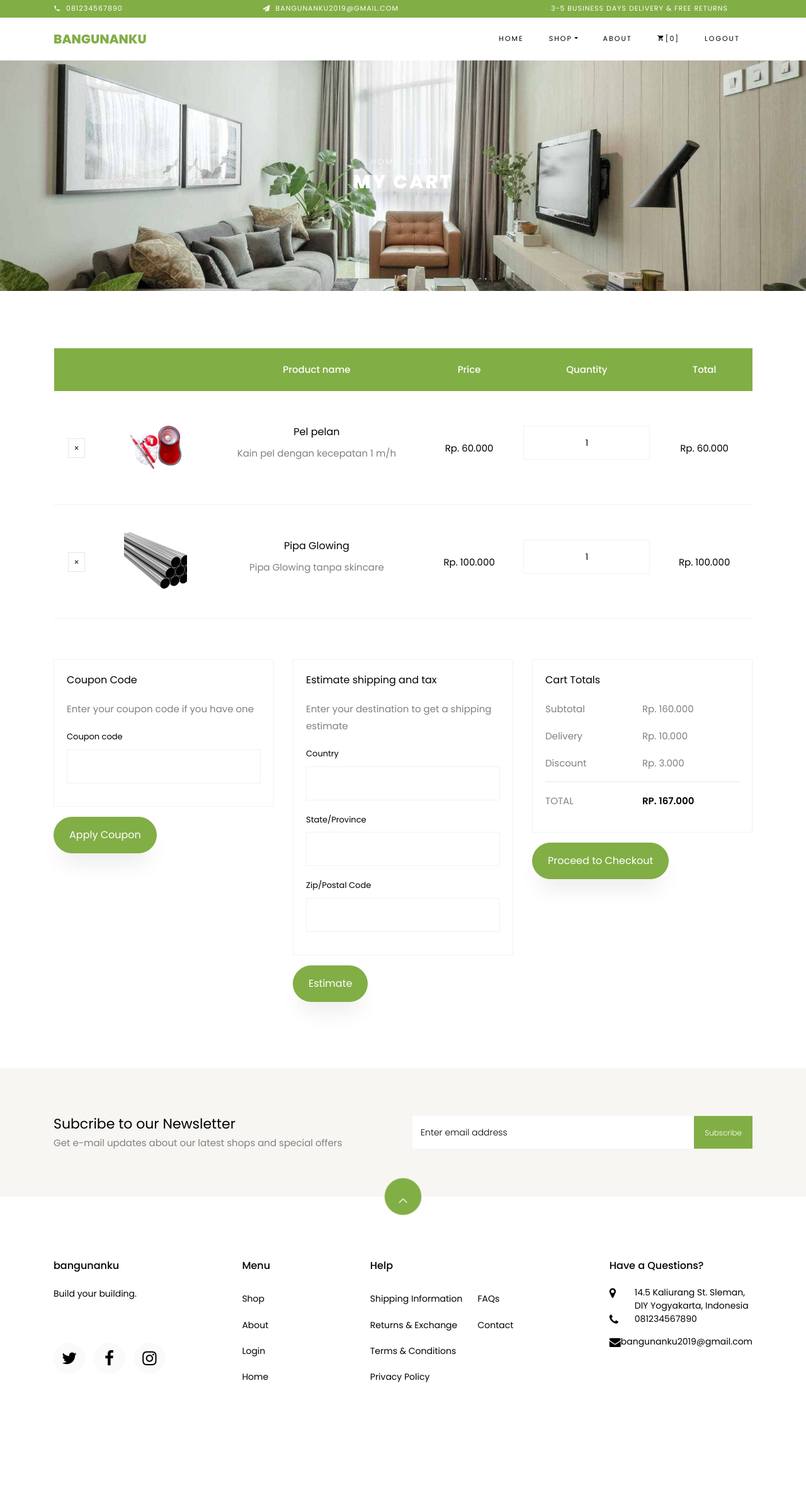
After one commit to borota1312/bangunanku, a PHP site: page /cart.php in a window 1280 px wide. The commit adds this page. Shown: the whole page at 63% size. Run offline with PHP 8.4, Linux system fonts and the light colour scheme; the visitor is signed in with stand-in values (Sample User, id 1); some libraries are stand-ins or nearby versions; some web fonts are replaced.

Commit message:
halaman cart

```diff
--- /dev/null
+++ b/cart.php
@@ -0,0 +1,343 @@
+<?php
+require 'config.php';
+if ($_SESSION['login']!=true) {
+    header("Location: login.php");
+}
+$page = "Cart";
+?>
+<!DOCTYPE html>
+<html lang="en">
+  <head>
+    <title>Banngunanku - Build your building.</title>
+    <meta charset="utf-8">
+    <meta name="viewport" content="width=device-width, initial-scale=1, shrink-to-fit=no">
+
+    <link href="https://fonts.googleapis.com/css?family=Poppins:200,300,400,500,600,700,800&display=swap" rel="stylesheet">
+    <link href="https://fonts.googleapis.com/css?family=Lora:400,400i,700,700i&display=swap" rel="stylesheet">
+    <link href="https://fonts.googleapis.com/css?family=Amatic+SC:400,700&display=swap" rel="stylesheet">
+
+    <link rel="stylesheet" href="css/open-iconic-bootstrap.min.css">
+    <link rel="stylesheet" href="css/animate.css">
+
+    <link rel="stylesheet" href="css/owl.carousel.min.css">
+    <link rel="stylesheet" href="css/owl.theme.default.min.css">
+    <link rel="stylesheet" href="css/magnific-popup.css">
+
+    <link rel="stylesheet" href="css/aos.css">
+
+    <link rel="stylesheet" href="css/ionicons.min.css">
+
+    <link rel="stylesheet" href="css/bootstrap-datepicker.css">
+    <link rel="stylesheet" href="css/jquery.timepicker.css">
+
+
+    <link rel="stylesheet" href="css/flaticon.css">
+    <link rel="stylesheet" href="css/icomoon.css">
+    <link rel="stylesheet" href="css/style.css">
+  </head>
+  <body class="goto-here">
+		<div class="py-1 bg-primary">
+    	<div class="container">
+    		<div class="row no-gutters d-flex align-items-start align-items-center px-md-0">
+	    		<div class="col-lg-12 d-block">
+		    		<div class="row d-flex">
+		    			<div class="col-md pr-4 d-flex topper align-items-center">
+					    	<div class="icon mr-2 d-flex justify-content-center align-items-center"><span class="icon-phone2"></span></div>
+						    <span class="text">081234567890</span>
+					    </div>
+					    <div class="col-md pr-4 d-flex topper align-items-center">
+					    	<div class="icon mr-2 d-flex justify-content-center align-items-center"><span class="icon-paper-plane"></span></div>
+						    <span class="text">bangunanku2019@gmail.com</span>
+					    </div>
+					    <div class="col-md-5 pr-4 d-flex topper align-items-center text-lg-right">
+						    <span class="text">3-5 Business days delivery &amp; Free Returns</span>
+					    </div>
+				    </div>
+			    </div>
+		    </div>
+		  </div>
+    </div>
+    <?php include 'navbar.php'; ?>
+    <!-- END nav -->
+
+    <div class="hero-wrap hero-bread" style="background-image: url('images/ruangkeluarga.jpg');">
+      <div class="container">
+        <div class="row no-gutters slider-text align-items-center justify-content-center">
+          <div class="col-md-9 ftco-animate text-center">
+          	<p class="breadcrumbs"><span class="mr-2"><a href="index.html">Home</a></span> <span>Cart</span></p>
+            <h1 class="mb-0 bread">My Cart</h1>
+          </div>
+        </div>
+      </div>
+    </div>
+
+    <section class="ftco-section ftco-cart">
+			<div class="container">
+				<div class="row">
+    			<div class="col-md-12 ftco-animate">
+    				<div class="cart-list">
+	    				<table class="table">
+						    <thead class="thead-primary">
+						      <tr class="text-center">
+						        <th>&nbsp;</th>
+						        <th>&nbsp;</th>
+						        <th>Product name</th>
+						        <th>Price</th>
+						        <th>Quantity</th>
+						        <th>Total</th>
+						      </tr>
+						    </thead>
+						    <tbody>
+						      <tr class="text-center">
+						        <td class="product-remove"><a href="#"><span class="ion-ios-close"></span></a></td>
+
+						        <td class="image-prod"><div class="img" style="background-image:url(images/pel.png);"></div></td>
+
+						        <td class="product-name">
+						        	<h3>Pel pelan</h3>
+						        	<p>Kain pel dengan kecepatan 1 m/h</p>
+						        </td>
+
+						        <td class="price">Rp. 60.000</td>
+
+						        <td class="quantity">
+						        	<div class="input-group mb-3">
+					             	<input type="text" name="quantity" class="quantity form-control input-number" value="1" min="1" max="100">
+					          	</div>
+					          </td>
+
+						        <td class="total">Rp. 60.000</td>
+						      </tr><!-- END TR-->
+
+						      <tr class="text-center">
+						        <td class="product-remove"><a href="#"><span class="ion-ios-close"></span></a></td>
+
+						        <td class="image-prod"><div class="img" style="background-image:url(images/pipa.png);"></div></td>
+
+						        <td class="product-name">
+						        	<h3>Pipa Glowing</h3>
+						        	<p>Pipa Glowing tanpa skincare</p>
+						        </td>
+
+						        <td class="price">Rp. 100.000</td>
+
+						        <td class="quantity">
+						        	<div class="input-group mb-3">
+					             	<input type="text" name="quantity" class="quantity form-control input-number" value="1" min="1" max="100">
+					          	</div>
+					          </td>
+
+						        <td class="total">Rp. 100.000</td>
+						      </tr><!-- END TR-->
+						    </tbody>
+						  </table>
+					  </div>
+    			</div>
+    		</div>
+    		<div class="row justify-content-end">
+    			<div class="col-lg-4 mt-5 cart-wrap ftco-animate">
+    				<div class="cart-total mb-3">
+    					<h3>Coupon Code</h3>
+    					<p>Enter your coupon code if you have one</p>
+  						<form action="#" class="info">
+	              <div class="form-group">
+	              	<label for="">Coupon code</label>
+	                <input type="text" class="form-control text-left px-3" placeholder="">
+	              </div>
+	            </form>
+    				</div>
+    				<p><a href="checkout.html" class="btn btn-primary py-3 px-4">Apply Coupon</a></p>
+    			</div>
+    			<div class="col-lg-4 mt-5 cart-wrap ftco-animate">
+    				<div class="cart-total mb-3">
+    					<h3>Estimate shipping and tax</h3>
+    					<p>Enter your destination to get a shipping estimate</p>
+  						<form action="#" class="info">
+	              <div class="form-group">
+	              	<label for="">Country</label>
+	                <input type="text" class="form-control text-left px-3" placeholder="">
+	              </div>
+	              <div class="form-group">
+	              	<label for="country">State/Province</label>
+	                <input type="text" class="form-control text-left px-3" placeholder="">
+	              </div>
+	              <div class="form-group">
+	              	<label for="country">Zip/Postal Code</label>
+	                <input type="text" class="form-control text-left px-3" placeholder="">
+	              </div>
+	            </form>
+    				</div>
+    				<p><a href="checkout.html" class="btn btn-primary py-3 px-4">Estimate</a></p>
+    			</div>
+    			<div class="col-lg-4 mt-5 cart-wrap ftco-animate">
+    				<div class="cart-total mb-3">
+    					<h3>Cart Totals</h3>
+    					<p class="d-flex">
+    						<span>Subtotal</span>
+    						<span>Rp. 160.000</span>
+    					</p>
+    					<p class="d-flex">
+    						<span>Delivery</span>
+    						<span>Rp. 10.000</span>
+    					</p>
+    					<p class="d-flex">
+    						<span>Discount</span>
+    						<span>Rp. 3.000</span>
+    					</p>
+    					<hr>
+    					<p class="d-flex total-price">
+    						<span>Total</span>
+    						<span>Rp. 167.000</span>
+    					</p>
+    				</div>
+    				<p><a href="checkout.html" class="btn btn-primary py-3 px-4">Proceed to Checkout</a></p>
+    			</div>
+    		</div>
+			</div>
+		</section>
+
+		<section class="ftco-section ftco-no-pt ftco-no-pb py-5 bg-light">
+      <div class="container py-4">
+        <div class="row d-flex justify-content-center py-5">
+          <div class="col-md-6">
+          	<h2 style="font-size: 22px;" class="mb-0">Subcribe to our Newsletter</h2>
+          	<span>Get e-mail updates about our latest shops and special offers</span>
+          </div>
+          <div class="col-md-6 d-flex align-items-center">
+            <form action="#" class="subscribe-form">
+              <div class="form-group d-flex">
+                <input type="text" class="form-control" placeholder="Enter email address">
+                <input type="submit" value="Subscribe" class="submit px-3">
+              </div>
+            </form>
+          </div>
+        </div>
+      </div>
+    </section>
+    <footer class="ftco-footer ftco-section">
+      <div class="container">
+      	<div class="row">
+      		<div class="mouse">
+						<a href="#" class="mouse-icon">
+							<div class="mouse-wheel"><span class="ion-ios-arrow-up"></span></div>
+						</a>
+					</div>
+      	</div>
+        <div class="row mb-5">
+          <div class="col-md">
+            <div class="ftco-footer-widget mb-4">
+              <h2 class="ftco-heading-2">bangunanku</h2>
+              <p>Build your building.</p>
+              <ul class="ftco-footer-social list-unstyled float-md-left float-lft mt-5">
+                <li class="ftco-animate"><a href="#"><span class="icon-twitter"></span></a></li>
+                <li class="ftco-animate"><a href="#"><span class="icon-facebook"></span></a></li>
+                <li class="ftco-animate"><a href="#"><span class="icon-instagram"></span></a></li>
+              </ul>
+            </div>
+          </div>
+          <div class="col-md">
+            <div class="ftco-footer-widget mb-4 ml-md-5">
+              <h2 class="ftco-heading-2">Menu</h2>
+              <ul class="list-unstyled">
+                <li><a href="shop.html" class="py-2 d-block">Shop</a></li>
+                <li><a href="about.html" class="py-2 d-block">About</a></li>
+                <li><a href="login.html" class="py-2 d-block">Login</a></li>
+                <li><a href="index.html" class="py-2 d-block">Home</a></li>
+              </ul>
+            </div>
+          </div>
+          <div class="col-md-4">
+             <div class="ftco-footer-widget mb-4">
+              <h2 class="ftco-heading-2">Help</h2>
+              <div class="d-flex">
+	              <ul class="list-unstyled mr-l-5 pr-l-3 mr-4">
+	                <li><a href="#" class="py-2 d-block">Shipping Information</a></li>
+	                <li><a href="#" class="py-2 d-block">Returns &amp; Exchange</a></li>
+	                <li><a href="#" class="py-2 d-block">Terms &amp; Conditions</a></li>
+	                <li><a href="#" class="py-2 d-block">Privacy Policy</a></li>
+	              </ul>
+	              <ul class="list-unstyled">
+	                <li><a href="#" class="py-2 d-block">FAQs</a></li>
+	                <li><a href="#" class="py-2 d-block">Contact</a></li>
+	              </ul>
+	            </div>
+            </div>
+          </div>
+          <div class="col-md">
+            <div class="ftco-footer-widget mb-4">
+            	<h2 class="ftco-heading-2">Have a Questions?</h2>
+            	<div class="block-23 mb-3">
+	              <ul>
+	                <li><span class="icon icon-map-marker"></span><span class="text">14.5 Kaliurang St. Sleman, DIY Yogyakarta, Indonesia</span></li>
+	                <li><a href="#"><span class="icon icon-phone"></span><span class="text">081234567890</span></a></li>
+	                <li><a href="#"><span class="icon icon-envelope"></span><span class="text">bangunanku2019@gmail.com</span></a></li>
+	              </ul>
+	            </div>
+            </div>
+          </div>
+        </div>
+
+    </footer>
+
+
+
+  <!-- loader -->
+  <div id="ftco-loader" class="show fullscreen"><svg class="circular" width="48px" height="48px"><circle class="path-bg" cx="24" cy="24" r="22" fill="none" stroke-width="4" stroke="#eeeeee"/><circle class="path" cx="24" cy="24" r="22" fill="none" stroke-width="4" stroke-miterlimit="10" stroke="#F96D00"/></svg></div>
+
+
+  <script src="js/jquery.min.js"></script>
+  <script src="js/jquery-migrate-3.0.1.min.js"></script>
+  <script src="js/popper.min.js"></script>
+  <script src="js/bootstrap.min.js"></script>
+  <script src="js/jquery.easing.1.3.js"></script>
+  <script src="js/jquery.waypoints.min.js"></script>
+  <script src="js/jquery.stellar.min.js"></script>
+  <script src="js/owl.carousel.min.js"></script>
+  <script src="js/jquery.magnific-popup.min.js"></script>
+  <script src="js/aos.js"></script>
+  <script src="js/jquery.animateNumber.min.js"></script>
+  <script src="js/bootstrap-datepicker.js"></script>
+  <script src="js/scrollax.min.js"></script>
+  <script src="https://maps.googleapis.com/maps/api/js?key=AIzaSyBVWaKrjvy3MaE7SQ74_uJiULgl1JY0H2s&sensor=false"></script>
+  <script src="js/google-map.js"></script>
+  <script src="js/main.js"></script>
+
+  <script>
+		$(document).ready(function(){
+
+		var quantitiy=0;
+		   $('.quantity-right-plus').click(function(e){
+
+		        // Stop acting like a button
+		        e.preventDefault();
+		        // Get the field name
+		        var quantity = parseInt($('#quantity').val());
+
+		        // If is not undefined
+
+		            $('#quantity').val(quantity + 1);
+
+
+		            // Increment
+
+		    });
+
+		     $('.quantity-left-minus').click(function(e){
+		        // Stop acting like a button
+		        e.preventDefault();
+		        // Get the field name
+		        var quantity = parseInt($('#quantity').val());
+
+		        // If is not undefined
+
+		            // Increment
+		            if(quantity>0){
+		            $('#quantity').val(quantity - 1);
+		            }
+		    });
+
+		});
+	</script>
+
+  </body>
+</html>
--- a/navbar.php
+++ b/navbar.php
@@ -25,7 +25,7 @@ if (!empty($_SESSION)) {
                         <a class="dropdown-item" href="shop.php">Shop</a>
                         <a class="dropdown-item" href="wishlist.php">Wishlist</a>
                         <a class="dropdown-item" href="product-single.html">Single Product</a>
-                        <a class="dropdown-item" href="cart.html">Cart</a>
+                        <a class="dropdown-item" href="cart.php">Cart</a>
                         <a class="dropdown-item" href="checkout.html">Checkout</a>
                     </div>
                 </li>
@@ -52,7 +52,7 @@ if (!empty($_SESSION)) {
 <script>
     let page = "<?php echo $page;?>";
     let idtarget = "";
-    if (page=="Wishlist") {
+    if (page=="Wishlist" || page=="Cart") {
         idtarget = document.getElementById("Shop");
         idtarget.className += " active";
     } else {
```
